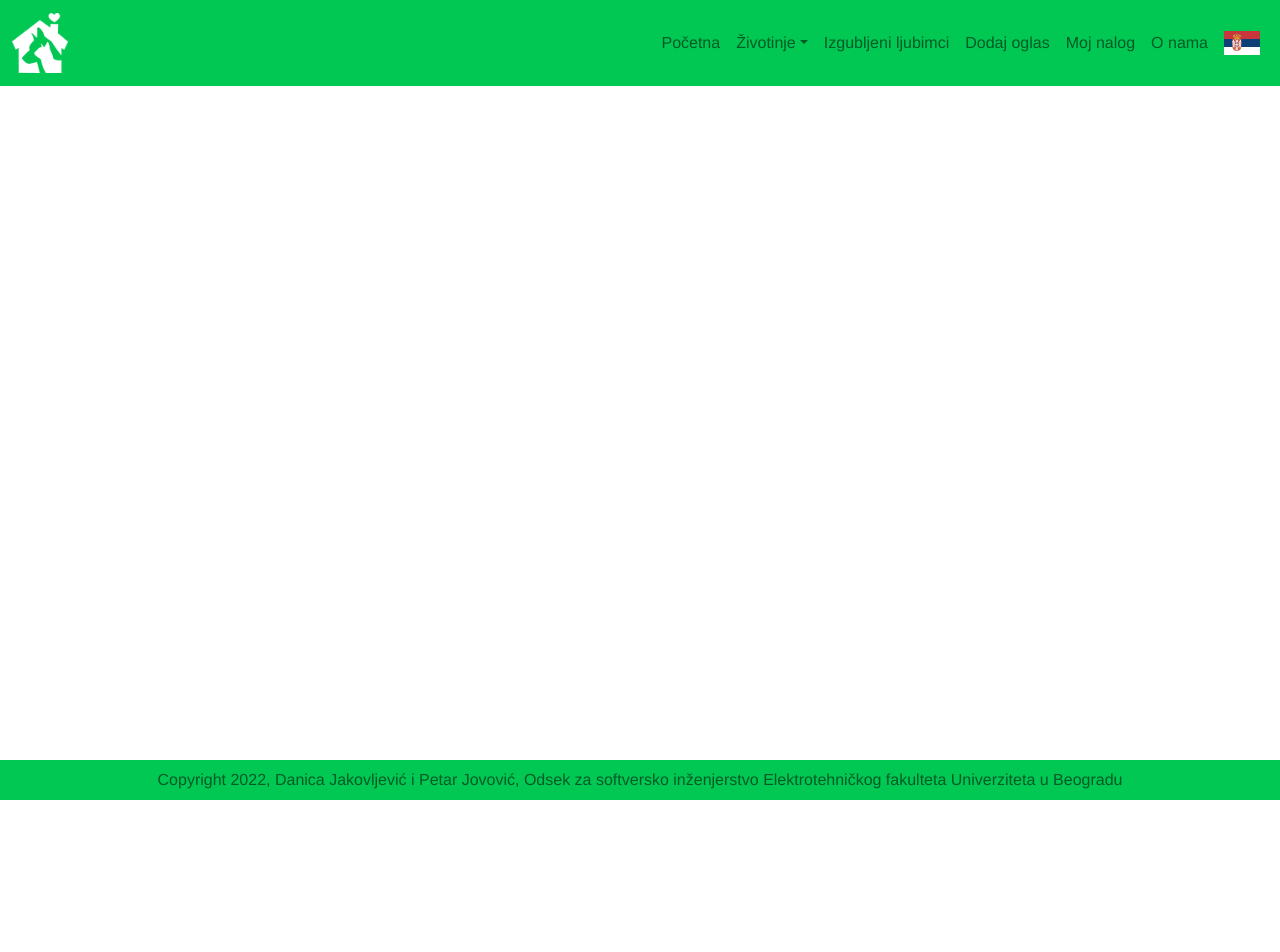
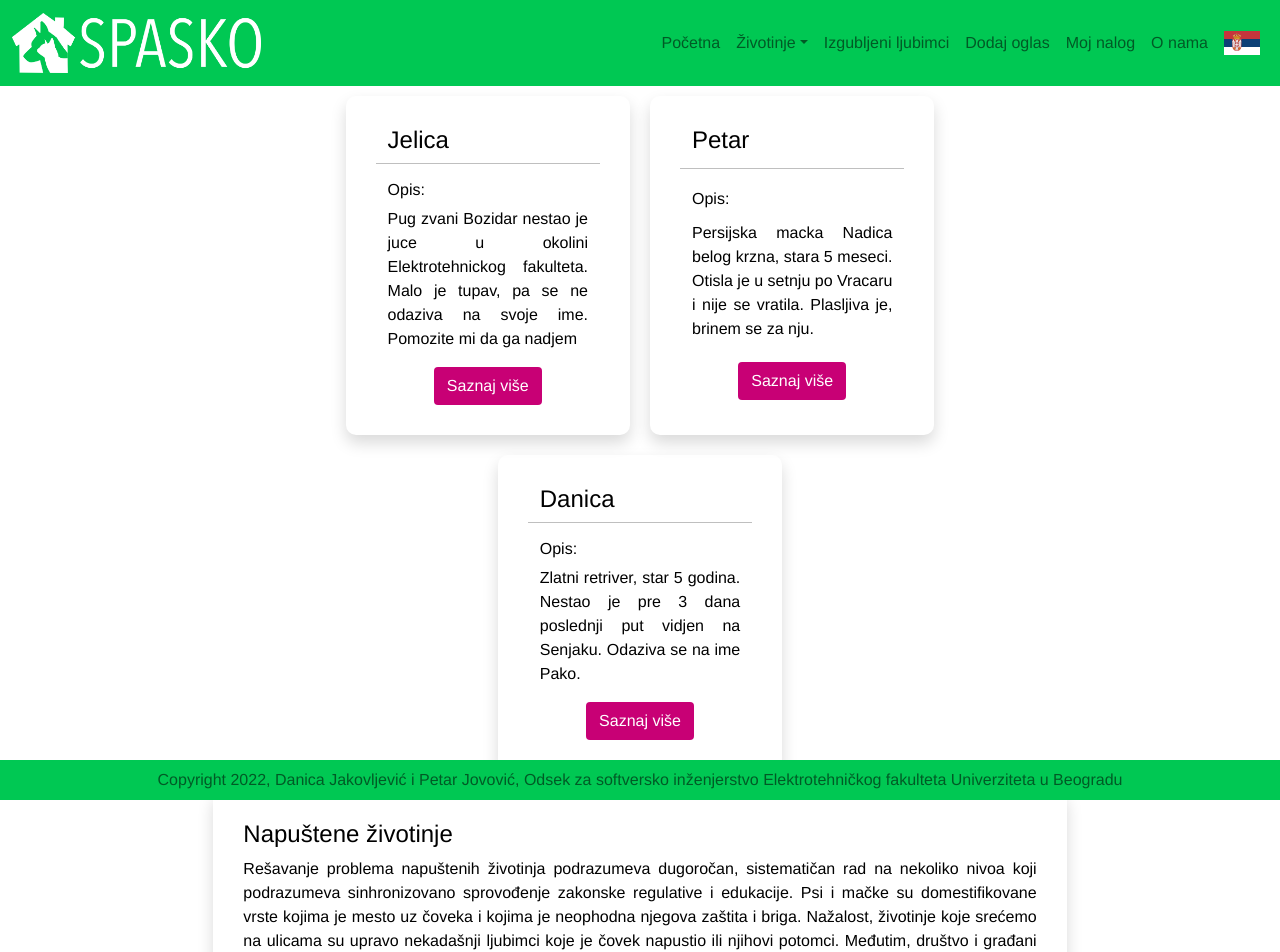
Before and after one commit to jakovljevicd/Spasko, a Vue app: page /#/ in a window 1280 px wide. Shown: the top 952 px of the page. Before the commit the page ends 800 px from the top, so only its background shows below. Built offline with nearby package versions, Linux system fonts and the light colour scheme.

Commit message:
Home, logo update

```diff
--- /dev/null
+++ b/src/components/AdvertisementSmall.vue
@@ -0,0 +1,40 @@
+<template>
+  <div class="shadow row col-lg-4">
+    <h4>{{ advertisement.name }}</h4>
+    <hr />
+    <h6>{{ content.description[lang.get()] }}:</h6>
+    <p>{{ advertisement.description }}</p>
+    <div class="col-lg-12" v-if="button == 'more'">
+      <router-link :to="{ name: 'advertisement', params: { id: index } }">
+        <button class="btn">{{ content.more[lang.get()] }}</button>
+      </router-link>
+    </div>
+  </div>
+</template>
+
+<style scoped>
+h4,
+h6 {
+  text-align: left;
+}
+p {
+  text-align: justify;
+}
+</style>
+
+<script>
+import content from "@/data/advertisementContent.js";
+import { lang } from "@/data/lang.js";
+
+export default {
+  name: "Advertisement",
+  props: ["advertisement", "index", "button"],
+  data() {
+    return {
+      content: content,
+      lang: lang,
+    };
+  },
+  methods: {},
+};
+</script>
--- a/src/views/HomeView.vue
+++ b/src/views/HomeView.vue
@@ -1,17 +1,75 @@
 <template>
-  <div class="home"></div>
+  <div class="home">
+    <div class="newads row col-lg-8">
+      <AdvertisementSmall
+        v-if="advertisements[0] != null"
+        :advertisement="advertisements[0]"
+        :index="advertisements.length - 1 - 0"
+        :button="'more'"
+      />
+      <AdvertisementSmall
+        v-if="advertisements[1] != null"
+        :advertisement="advertisements[1]"
+        :index="advertisements.length - 1 - 1"
+        :button="'more'"
+      /><AdvertisementSmall
+        v-if="advertisements[2] != null"
+        :advertisement="advertisements[2]"
+        :index="advertisements.length - 1 - 2"
+        :button="'more'"
+      />
+    </div>
+    <div class="shadow col-lg-8" v-for="post in content" :key="post">
+      <h4>{{ post.title[lang.get()] }}</h4>
+      <p>{{ post.text[lang.get()] }}</p>
+    </div>
+  </div>
 </template>
+
+<style scoped>
+.newads {
+  justify-content: center;
+}
+.home {
+  height: 100%;
+  display: flex;
+  justify-content: center;
+  flex-wrap: wrap;
+  margin-bottom: 40px;
+}
+h4 {
+  text-align: left;
+}
+p {
+  text-align: justify;
+}
+</style>
 
 <script>
 // @ is an alias to /src
 import { lang } from "@/data/lang.js";
+import content from "@/data/homeContent.js";
+import advertisements from "@/data/advertisements";
+import AdvertisementSmall from "@/components/AdvertisementSmall.vue";
 
 export default {
   name: "HomeView",
-  components: {},
+  components: { AdvertisementSmall },
   created() {
     if (lang.get() == 0) document.title = "Početna - Spasko";
     else document.title = "Home - Spasko";
+    this.advertisements =
+      JSON.parse(localStorage.getItem("advertisements")) || advertisements;
+    localStorage.setItem("advertisements", JSON.stringify(this.advertisements));
+    this.advertisements.reverse();
+    console.log(this.advertisements);
+  },
+  data() {
+    return {
+      lang: lang,
+      content: content,
+      advertisements: [],
+    };
   },
 };
 </script>
```
Also changed, not shown: src/assets/logo.png, src/assets/logo1.png, src/data/homeContent.js (added).
